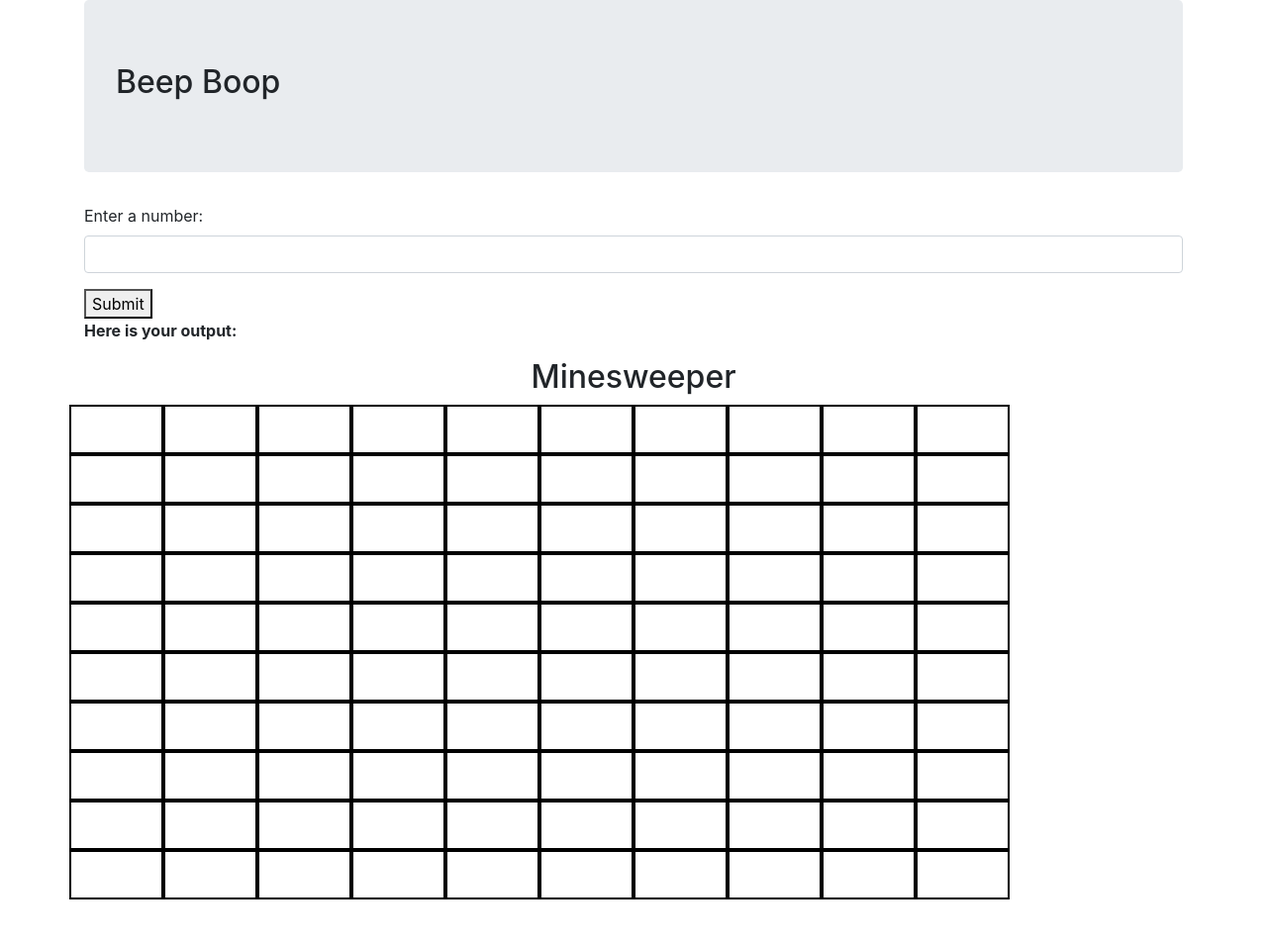
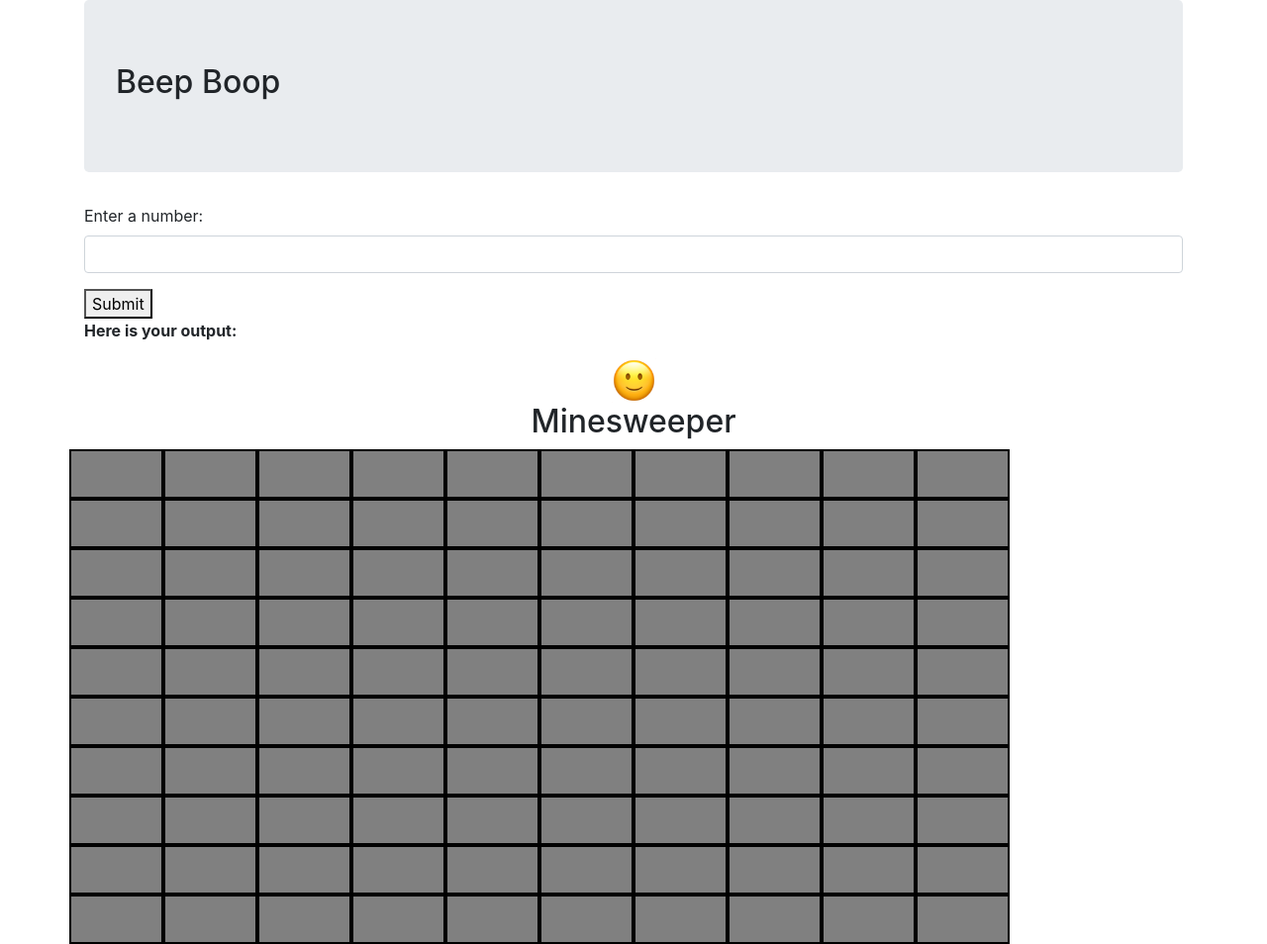
Before and after one commit to j-farkas/beepboop, a plain HTML site: page index.html in a window 1280 px wide. Shown: the whole page at 99% size. Before the commit the page ends 909 px from the top, so only its background shows below. Drawn offline with Linux system fonts and the light colour scheme.

Commit message:
add msman

```diff
--- a/css/styles.css
+++ b/css/styles.css
@@ -4,10 +4,20 @@
   width: 50px;
 }
 img{
-  height:inherit;
+  height:45px;
   width:inherit;
 }
 
 .red{
   background-color: red;
 }
+
+.gray{
+  background-color:gray;
+}
+
+.center {
+  display: block;
+  margin-left: auto;
+  margin-right: auto;
+}
--- a/index.html
+++ b/index.html
@@ -26,7 +26,8 @@
       </span>
       </div>
       <div class="container ms">
-        <span class ="mines"><p>Hello</p></span>
+        <span class="msman"><img class='center' src='img/smile.png'></span>
+        <span class ="mines"></span>
     </div>
   </body>
 </html>
--- a/js/scripts.js
+++ b/js/scripts.js
@@ -22,6 +22,7 @@ function Board(){
   this.gameBoard = fillBoard();
   this.mines = 0;
   this.over = false;
+  this.left = 100;
 }
 
 
@@ -126,6 +127,7 @@ function fillBoard(){
 
 
 function displayNum(num, count){
+  $('#'+num).removeClass('gray');
   if(count > 0){
     $('#'+num).empty();
     $('#'+num).append("<img src=img/"+count+".png>");
@@ -154,7 +156,7 @@ $(document).ready(function(){
   Board.prototype.drawBoard = function(){
     drawGameSpace();
      for(var i=0;i<100;i++){
-         //$('#'+i).append("<img src=img/unclicked.png>");
+         $('#'+i).addClass("gray");
      }
   }
 function attachListeners() {
@@ -168,7 +170,10 @@ function attachListeners() {
                 $('#'+i).empty();
                 $('#'+i).append("<img src=img/bomb.png>");
               }
+              $(this).removeClass('gray');
               $(this).addClass('red');
+              $('.msman').empty();
+              $('.msman').append("<img class='center' src='img/dead.png'>")
           }
           console.log(game);
         }else{
```
Also changed, not shown: img/2.png, img/3.png, img/4.png, img/5.png, img/6.png, img/7.png, img/8.png, img/cool.png (added), img/dead.png (added), img/flagged.png (deleted), img/smile.png (added), img/unclicked.png (deleted).
